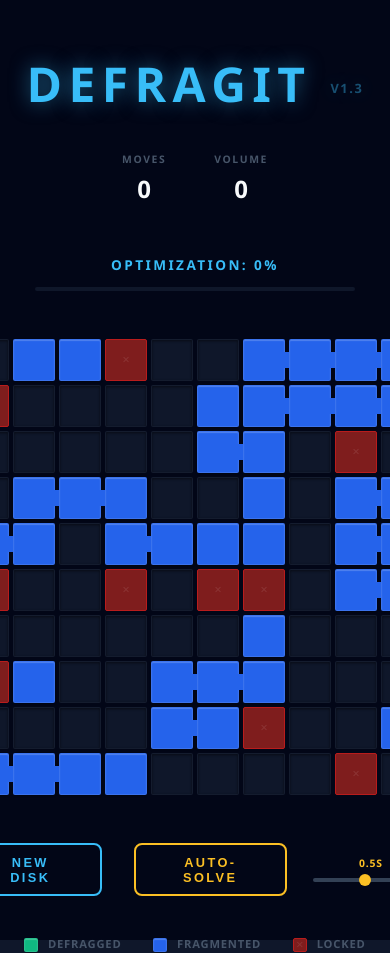
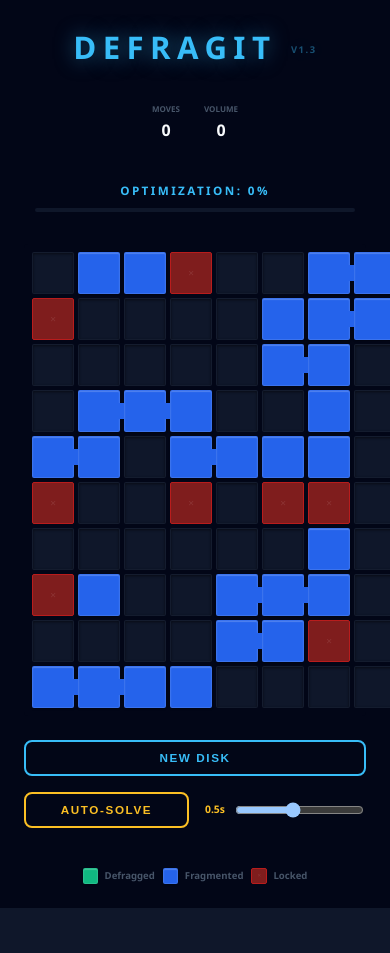
Before and after one commit to yokeholy/Defrag-It, a React (Vite) app: page / in a window 390 px wide. Shown: the top 953 px of the page. After the commit the page ends 908 px from the top, so only its background shows below. Built offline with nearby package versions, Linux system fonts and the light colour scheme.

Commit message:
Fix grid scaling and responsiveness

```diff
--- a/src/App.css
+++ b/src/App.css
@@ -1,8 +1,17 @@
+:root {
+  /* Dynamic scaling based on viewport width */
+  --base-size: clamp(10px, 4vw, 42px);
+  --actual-sector-size: var(--sector-size, var(--base-size));
+  --actual-grid-gap: var(--grid-gap, 4px);
+}
+
 #root {
+  width: 100%;
   max-width: 1280px;
   margin: 0 auto;
-  padding: 1rem;
+  padding: clamp(0.5rem, 2vw, 1rem);
   text-align: center;
+  box-sizing: border-box;
 }
 
 body {
@@ -10,32 +19,31 @@ body {
   color: #e2e8f0;
   font-family: 'Segoe UI', Roboto, Helvetica, Arial, sans-serif;
   min-height: 100vh;
+  margin: 0;
   display: flex;
   justify-content: center;
   align-items: center;
-  overflow: hidden;
+  overflow-x: hidden;
 }
 
 .game-container {
   display: flex;
   flex-direction: column;
   align-items: center;
-  gap: 1.5rem;
-  padding: 2rem;
+  gap: clamp(1rem, 3vh, 1.5rem);
+  padding: clamp(1rem, 4vw, 2rem);
+  width: 100%;
+  max-width: 100vw;
+  box-sizing: border-box;
   transition: all 0.5s ease;
-  max-height: 100vh;
 }
 
 .game-won {
   background: radial-gradient(circle at center, rgba(16, 185, 129, 0.05) 0%, transparent 70%);
 }
 
-.game-container.is-dragging .sector {
-  transition: none !important;
-}
-
 header h1 {
-  font-size: 3rem;
+  font-size: clamp(1.5rem, 8vw, 3rem);
   margin: 0;
   color: #38bdf8;
   text-transform: uppercase;
@@ -44,7 +52,7 @@ header h1 {
 }
 
 header h1 small {
-  font-size: 0.8rem;
+  font-size: 0.3em;
   vertical-align: middle;
   opacity: 0.4;
   letter-spacing: 0.1rem;
@@ -52,7 +60,7 @@ header h1 small {
 
 .stats-bar {
   display: flex;
-  gap: 3rem;
+  gap: clamp(1rem, 5vw, 3rem);
   padding: 0.5rem;
 }
 
@@ -64,15 +72,14 @@ header h1 small {
 }
 
 .stat-label {
-  font-size: 0.65rem;
+  font-size: clamp(0.5rem, 2vw, 0.65rem);
   color: #475569;
   text-transform: uppercase;
   font-weight: 800;
-  letter-spacing: 0.1rem;
 }
 
 .stat-value {
-  font-size: 1.5rem;
+  font-size: clamp(1rem, 4vw, 1.5rem);
   color: #f8fafc;
   font-weight: 800;
 }
@@ -81,9 +88,9 @@ header h1 small {
   position: relative;
   width: 100%;
   max-width: 320px;
-  padding: 1rem;
+  padding: 0.5rem;
   font-weight: 800;
-  font-size: 0.85rem;
+  font-size: clamp(0.7rem, 3vw, 0.85rem);
   text-transform: uppercase;
   letter-spacing: 0.15rem;
   color: #38bdf8;
@@ -91,11 +98,10 @@ header h1 small {
 
 .status.won {
   color: #34d399;
-  text-shadow: 0 0 10px rgba(52, 211, 153, 0.5);
 }
 
 .progress-bar-container {
-  margin-top: 0.75rem;
+  margin-top: 0.5rem;
   width: 100%;
   height: 4px;
   background-color: #0f172a;
@@ -107,27 +113,22 @@ header h1 small {
   height: 100%;
   background-color: #38bdf8;
   transition: width 0.4s ease-out;
-  box-shadow: 0 0 10px rgba(56, 189, 248, 0.5);
-}
-
-.status.won .progress-bar {
-  background-color: #10b981;
 }
 
 .disk-grid {
   display: grid;
   background-color: #020617;
   border-radius: 4px;
-  transition: all 0.5s ease;
+  /* Use fit-content to prevent the grid from taking up unnecessary space on desktop */
+  width: fit-content;
+  /* Max width ensures it stays within viewport on mobile */
+  max-width: 100%;
+  margin: 0 auto;
+  box-sizing: border-box;
 }
 
 .locked-grid {
   opacity: 0.6;
-  filter: saturate(0.5);
-  pointer-events: none;
-}
-
-.solving-grid {
   pointer-events: none;
 }
 
@@ -137,6 +138,9 @@ header h1 small {
   position: relative;
   box-sizing: border-box;
   transition: background-color 0.2s ease;
+  /* Ensure sectors don't shrink individually inside the grid */
+  min-width: var(--actual-sector-size);
+  min-height: var(--actual-sector-size);
 }
 
 .sector-empty {
@@ -160,8 +164,8 @@ header h1 small {
   content: '';
   position: absolute;
   top: 50%;
-  right: -5px;
-  width: 6px;
+  right: calc(-1 * var(--actual-grid-gap) - 1px);
+  width: calc(var(--actual-grid-gap) + 2px);
   height: 40%;
   background-color: inherit;
   transform: translateY(-50%);
@@ -171,8 +175,6 @@ header h1 small {
 .sector-locked {
   background-color: #7f1d1d;
   border: 1px solid #b91c1c;
-  position: relative;
-  overflow: hidden;
 }
 
 .sector-locked::before {
@@ -183,7 +185,7 @@ header h1 small {
   transform: translate(-50%, -50%);
   color: rgba(255, 255, 255, 0.1);
   font-weight: 900;
-  font-size: 0.6rem;
+  font-size: 0.5em;
 }
 
 .sector-highlight {
@@ -192,94 +194,71 @@ header h1 small {
 
 .sector-highlight.valid {
   outline: 2px solid #38bdf8;
-  outline-offset: 1px;
   box-shadow: 0 0 15px rgba(56, 189, 248, 0.4);
 }
 
 .sector-highlight.invalid {
   outline: 2px solid #ef4444;
-  outline-offset: 1px;
   box-shadow: 0 0 15px rgba(239, 68, 68, 0.4);
 }
 
 .main-actions {
   display: flex;
-  gap: 2rem;
-  margin-top: 1rem;
+  flex-direction: column;
+  gap: 1rem;
+  width: 100%;
+  max-width: 400px;
   align-items: center;
 }
 
 .solve-group {
   display: flex;
-  gap: 1.5rem;
+  flex-wrap: wrap;
+  justify-content: center;
+  gap: 1rem;
   align-items: center;
+  width: 100%;
 }
 
 .speed-control {
   display: flex;
-  flex-direction: column;
-  gap: 0.25rem;
-  min-width: 120px;
+  align-items: center;
+  gap: 0.5rem;
+  min-width: 150px;
 }
 
 .speed-label {
   font-size: 0.65rem;
   color: #fbbf24;
   font-weight: 800;
-  text-transform: uppercase;
-  letter-spacing: 0.05rem;
+  white-space: nowrap;
 }
 
 input[type=range] {
-  -webkit-appearance: none;
-  background: transparent;
-}
-
-input[type=range]::-webkit-slider-runnable-track {
-  width: 100%;
-  height: 4px;
-  background: #334155;
-  border-radius: 2px;
-}
-
-input[type=range]::-webkit-slider-thumb {
-  -webkit-appearance: none;
-  height: 12px;
-  width: 12px;
-  border-radius: 50%;
-  background: #fbbf24;
-  cursor: pointer;
-  margin-top: -4px;
+  flex: 1;
 }
 
 .reset-btn, .solve-btn {
-  padding: 0.6rem 2rem;
-  font-size: 0.8rem;
+  padding: 0.6rem 1.5rem;
+  font-size: clamp(0.7rem, 3vw, 0.8rem);
   font-weight: 800;
   text-transform: uppercase;
-  letter-spacing: 0.15rem;
+  letter-spacing: 0.1rem;
   background-color: transparent;
   border-radius: 0.5rem;
   cursor: pointer;
-  transition: all 0.2s;
 }
 
 .reset-btn {
   color: #38bdf8;
   border: 2px solid #38bdf8;
-}
-
-.reset-btn:hover {
-  background-color: rgba(56, 189, 248, 0.1);
+  width: 100%;
 }
 
 .solve-btn {
   color: #fbbf24;
   border: 2px solid #fbbf24;
-}
-
-.solve-btn:hover {
-  background-color: rgba(251, 191, 36, 0.1);
+  flex: 1;
 }
 
 .solve-btn.active {
@@ -287,85 +266,16 @@ input[type=range]::-webkit-slider-thumb {
   color: #020617;
 }
 
-/* Modal Styles */
-.modal-overlay {
-  position: fixed;
-  top: 0;
-  left: 0;
-  right: 0;
-  bottom: 0;
-  background: rgba(2, 6, 23, 0.85);
-  backdrop-filter: blur(8px);
-  display: flex;
-  justify-content: center;
-  align-items: center;
-  z-index: 1000;
-}
-
 .modal-content {
   background: #0f172a;
-  padding: 2.5rem;
+  padding: clamp(1.5rem, 5vw, 2.5rem);
   border-radius: 1.5rem;
   border: 1px solid rgba(255, 255, 255, 0.1);
   max-width: 400px;
-  width: 90%;
-  box-shadow: 0 25px 50px -12px rgba(0, 0, 0, 0.5);
+  width: 85%;
   display: flex;
   flex-direction: column;
   gap: 1.5rem;
-}
-
-.modal-content h2 {
-  margin: 0;
-  color: #38bdf8;
-  text-transform: uppercase;
-  letter-spacing: 0.2rem;
-}
-
-.modal-actions {
-  display: flex;
-  flex-direction: column;
-  gap: 0.75rem;
-}
-
-.mode-btn {
-  padding: 0.8rem;
-  background: transparent;
-  border: 1px solid #334155;
-  color: #e2e8f0;
-  border-radius: 0.75rem;
-  cursor: pointer;
-  font-weight: 700;
-  font-size: 0.9rem;
-  text-transform: uppercase;
-  letter-spacing: 0.1rem;
-  transition: all 0.2s;
-}
-
-.mode-btn:hover {
-  border-color: #38bdf8;
-  background: rgba(56, 189, 248, 0.05);
-}
-
-.mode-btn.active {
-  background: #38bdf8;
-  color: #020617;
-  border-color: #38bdf8;
-}
-
-.close-modal {
-  background: transparent;
-  border: none;
-  color: #64748b;
-  font-weight: 700;
-  text-transform: uppercase;
-  font-size: 0.75rem;
-  cursor: pointer;
-  letter-spacing: 0.1rem;
-}
-
-.close-modal:hover {
-  color: #e2e8f0;
 }
 
 footer {
@@ -374,21 +284,29 @@ footer {
 
 .legend {
   display: flex;
-  gap: 2rem;
+  flex-wrap: wrap;
+  gap: 1rem;
   justify-content: center;
 }
 
 .legend-item {
   display: flex;
   align-items: center;
-  gap: 0.6rem;
+  gap: 0.4rem;
   color: #475569;
-  font-size: 0.7rem;
+  font-size: 0.6rem;
   font-weight: 700;
-  text-transform: uppercase;
-  letter-spacing: 0.05rem;
 }
 
 .file-dragging-overlay {
   filter: drop-shadow(0 10px 20px rgba(0, 0, 0, 0.5));
 }
+
+@media (max-width: 480px) {
+  .legend {
+    gap: 0.5rem;
+  }
+  .stats-bar {
+    gap: 1.5rem;
+  }
+}
--- a/src/App.tsx
+++ b/src/App.tsx
@@ -4,6 +4,7 @@ import {
   pointerWithin,
   KeyboardSensor,
   PointerSensor,
+  TouchSensor,
   useSensor,
   useSensors,
   DragOverlay,
@@ -49,9 +50,9 @@ const generateInitialSectors = (config: DifficultyConfig): Sector[] => {
 
   let lockedCount = Math.floor(config.size * config.lockedRatio);
   while (lockedCount > 0) {
-    const idx = Math.floor(Math.random() * config.size);
-    if (sectors[idx].type === 'empty') {
-      sectors[idx].type = 'locked';
+    const safeIdx = Math.floor(Math.random() * config.size);
+    if (sectors[safeIdx].type === 'empty') {
+      sectors[safeIdx].type = 'locked';
       lockedCount--;
     }
   }
@@ -91,15 +92,13 @@ const SectorSlot = memo(({
   isDefragged,
   connectivityClass,
   isGameWon,
-  isSolving,
-  size
+  isSolving
 }: {
   sector: Sector;
   isDefragged: boolean;
   connectivityClass: string;
   isGameWon: boolean;
   isSolving: boolean;
-  size: number;
 }) => {
   const { setNodeRef: setDraggableRef, attributes, listeners } = useDraggable({
     id: sector.id,
@@ -121,7 +120,7 @@ const SectorSlot = memo(({
         setDroppableRef(node);
       }}
       className={`sector ${typeClass} ${defraggedClass} ${connectivityClass}`}
-      style={{ width: `${size}px`, height: `${size}px` }}
+      style={{ width: 'var(--sector-size)', height: 'var(--sector-size)' }}
       {...(sector.type === 'used' && !isGameWon && !isSolving ? { ...attributes, ...listeners } : {})}
     />
   );
@@ -152,9 +151,12 @@ const DiskGrid = memo(({
       style={{
         gridTemplateColumns: `repeat(${config.cols}, 1fr)`,
         position: 'relative',
-        padding: `${GRID_PADDING}px`,
-        gap: `${config.gap}px`
-      }}
+        padding: `var(--grid-padding)`,
+        gap: `var(--grid-gap)`,
+        '--sector-size': `${config.sectorSize}px`,
+        '--grid-gap': `${config.gap}px`,
+        '--grid-padding': `${GRID_PADDING}px`
+      } as React.CSSProperties}
     >
       {sectors.map((sector, index) => (
         <SectorSlot
@@ -164,7 +166,6 @@ const DiskGrid = memo(({
           connectivityClass={sectorMetadata[index].connectivityClass}
           isGameWon={isWon}
           isSolving={isSolving}
-          size={config.sectorSize}
         />
       ))}
 
@@ -177,10 +178,10 @@ const DiskGrid = memo(({
             className={`sector-highlight ${isLandingValid ? 'valid' : 'invalid'}`}
             style={{
               position: 'absolute',
-              width: `${config.sectorSize}px`,
-              height: `${config.sectorSize}px`,
-              top: `${GRID_PADDING + row * (config.sectorSize + config.gap)}px`,
-              left: `${GRID_PADDING + col * (config.sectorSize + config.gap)}px`,
+              width: `var(--sector-size)`,
+              height: `var(--sector-size)`,
+              top: `calc(var(--grid-padding) + ${row} * (var(--sector-size) + var(--grid-gap)))`,
+              left: `calc(var(--grid-padding) + ${col} * (var(--sector-size) + var(--grid-gap)))`,
               pointerEvents: 'none',
               zIndex: 10
             }}
@@ -211,6 +212,9 @@ function App() {
 
   const sensors = useSensors(
     useSensor(PointerSensor, { activationConstraint: { distance: 5 } }),
+    useSensor(TouchSensor, {
+      activationConstraint: { delay: 200, tolerance: 5 }
+    }),
     useSensor(KeyboardSensor, { coordinateGetter: sortableKeyboardCoordinates })
   );
 
@@ -277,16 +281,12 @@ function App() {
   };
 
   const executeMove = (fileId: string, targetStartIdx: number) => {
-    // 1. Get info about the file from CURRENT state
     const fileSectors = sectors.filter(s => s.fileId === fileId);
     if (fileSectors.length === 0) return;
-
     const currentIdx = sectors.indexOf(fileSectors[0]);
-    if (currentIdx === targetStartIdx) return; // Ignore if no position change
-
+    if (currentIdx === targetStartIdx) return;
     const size = fileSectors.length;
 
-    // 2. Perform disk update
     setSectors((prev) => {
       const newSectors = prev.map(s => ({ ...s }));
       prev.forEach((s, idx) => {
@@ -299,12 +299,10 @@ function App() {
         newSectors[targetStartIdx + i].type = 'used';
         newSectors[targetStartIdx + i].fileId = fileId;
       }
-
       if (checkWinCondition(newSectors)) setIsWon(true);
       return newSectors;
     });
 
-    // 3. Update Stats (using calculated 'size' before the async state update)
     setMoveCount(m => m + 1);
     setVolumeMoved(v => v + size);
   };
@@ -326,12 +324,10 @@ function App() {
     const { over } = event;
     const currentLanding = landingData;
     const movingFile = activeFileData;
-
     if (over && currentLanding.isValid && movingFile) {
       const targetStartIdx = sectors.findIndex(s => s.id === over.id);
       executeMove(movingFile.fileId, targetStartIdx);
     }
-
     setActiveId(null);
     setOverId(null);
     setDragOffset(0);
@@ -342,53 +338,41 @@ function App() {
     setIsSolving(true);
   };
 
-  // 100% SUCCESS RATE BEST FIT SOLVER
   useEffect(() => {
     if (!isSolving || isWon) {
       if (solveTimerRef.current) clearTimeout(solveTimerRef.current);
       if (isWon) setIsSolving(false);
       return;
     }
-
     const findNextMove = () => {
       const firstEmptyIdx = sectors.findIndex(s => s.type === 'empty');
       if (firstEmptyIdx === -1) return null;
-
       let gapSize = 0;
       for (let i = firstEmptyIdx; i < sectors.length; i++) {
         if (sectors[i].type === 'empty') gapSize++; else break;
       }
-
       const allFiles: { fileId: string; size: number; start: number }[] = [];
       const seenFiles = new Set<string>();
-      const searchStart = firstEmptyIdx + gapSize;
-
       sectors.forEach((s, index) => {
-        if (index >= searchStart && s.type === 'used' && s.fileId && !seenFiles.has(s.fileId)) {
+        if (s.type === 'used' && s.fileId && !seenFiles.has(s.fileId)) {
           seenFiles.add(s.fileId);
           const fileSectors = sectors.filter(item => item.fileId === s.fileId);
           allFiles.push({ fileId: s.fileId, size: fileSectors.length, start: index });
         }
       });
-
       const canFit = (size: number, targetIdx: number) => {
         for (let j = 0; j < size; j++) {
           if (targetIdx + j >= sectors.length || sectors[targetIdx + j].type !== 'empty') return false;
         }
         return true;
       };
-
       let bestFit = null;
       for (const file of allFiles) {
         if (file.size <= gapSize) {
-          if (!bestFit || file.size > bestFit.size) {
-            bestFit = file;
-          }
+          if (!bestFit || file.size > bestFit.size) bestFit = file;
         }
       }
-
       if (bestFit) return { fileId: bestFit.fileId, targetIdx: firstEmptyIdx };
-
       const blockerIdx = firstEmptyIdx + gapSize;
       const blocker = allFiles.find(f => f.start === blockerIdx);
       if (blocker) {
@@ -396,26 +380,22 @@ function App() {
           if (canFit(blocker.size, i)) return { fileId: blocker.fileId, targetIdx: i };
         }
       }
-
-      if (blocker) {
-        for (let i = blocker.start + 1; i <= sectors.length - blocker.size; i++) {
-           if (canFit(blocker.size, i)) return { fileId: blocker.fileId, targetIdx: i };
+      const reversed = [...allFiles].reverse();
+      for (const file of reversed) {
+        for (let i = sectors.length - file.size; i >= 0; i--) {
+          if (i !== file.start && canFit(file.size, i)) return { fileId: file.fileId, targetIdx: i };
         }
       }
-
       return null;
     };
-
     const nextMove = findNextMove();
     if (nextMove) {
-      solveTimerRef.current = window.setTimeout(() => {
-        executeMove(nextMove.fileId, nextMove.targetIdx);
-      }, solveSpeed * 1000);
+      solveTimerRef.current = window.setTimeout(() => { executeMove(nextMove.fileId, nextMove.targetIdx); }, solveSpeed * 1000);
     } else {
       setIsSolving(false);
     }
     return () => { if (solveTimerRef.current) clearTimeout(solveTimerRef.current); };
-  }, [isSolving, sectors, isWon, solveSpeed]);
+  }, [isSolving, sectors, isWon, solveSpeed, defraggedIndices]);
 
   const switchDifficulty = (newMode: DifficultyMode) => {
     const newConfig = DIFFICULTY_SETTINGS[newMode];
@@ -490,9 +470,9 @@ function App() {
       )}
       <DragOverlay dropAnimation={null}>
         {activeFileData && !isWon ? (
-          <div style={{ marginLeft: `-${dragOffset * (config.sectorSize + config.gap)}px`, pointerEvents: 'none' }}>
-            <div className="file-dragging-overlay" style={{ display: 'flex', flexWrap: 'wrap', gap: `${config.gap}px`, width: `${activeFileData.size * (config.sectorSize + config.gap)}px` }}>
-              {Array(activeFileData.size).fill(0).map((_, i) => (<div key={i} className={`sector sector-used ${i === 0 ? 'file-start' : ''} ${i === activeFileData.size - 1 ? 'file-end' : ''}`} style={{ opacity: 0.8, width: `${config.sectorSize}px`, height: `${config.sectorSize}px` }} />))}
+          <div style={{ marginLeft: `calc(-1 * ${dragOffset} * (var(--actual-sector-size) + var(--actual-grid-gap)))`, pointerEvents: 'none' }}>
+            <div className="file-dragging-overlay" style={{ display: 'flex', flexWrap: 'wrap', gap: `var(--actual-grid-gap)`, width: `calc(${activeFileData.size} * (var(--actual-sector-size) + var(--actual-grid-gap)))` }}>
+              {Array(activeFileData.size).fill(0).map((_, i) => (<div key={i} className={`sector sector-used ${i === 0 ? 'file-start' : ''} ${i === activeFileData.size - 1 ? 'file-end' : ''}`} style={{ opacity: 0.8, width: `var(--actual-sector-size)`, height: `var(--actual-sector-size)` }} />))}
             </div>
           </div>
         ) : null}
```
